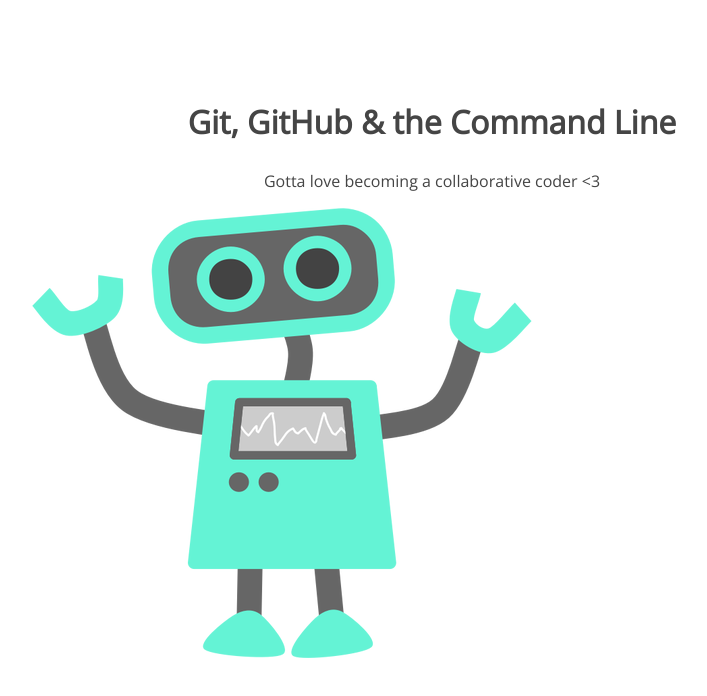
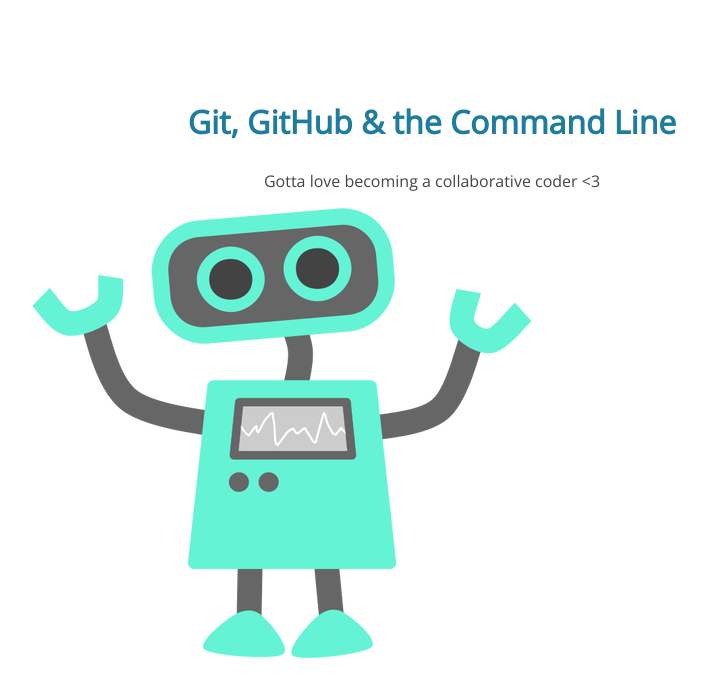
Before and after one commit to jessfbirch/105-project, a plain HTML site: page index.html in a window 1280 px wide. Shown: the whole page, without its empty margins (208-915 px from the left). Drawn offline with nearby package versions, Linux system fonts and the light colour scheme.

Commit message:
change color of h1

```diff
--- a/css/style.css
+++ b/css/style.css
@@ -10,6 +10,7 @@ section p {
 section h1 {
 	font: 32px 'Open Sans';
 	font-weight: bold;
+	color: #1e7c9e;
 }
 section p {
 	font: 16px 'Open Sans';
```
